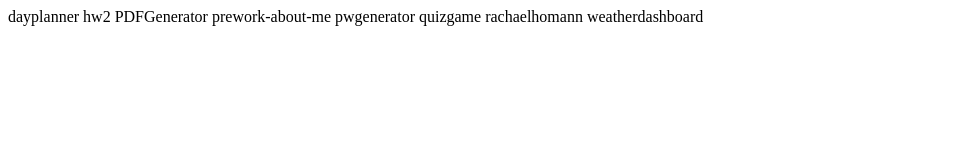
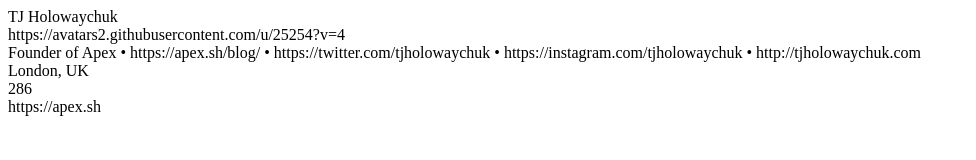
Before and after one commit to rhomann21/PDFGenerator, an Electron app: page index.html in a window 1280 px wide. Shown: the whole page, without its empty margins (0-976 px from the left). Drawn offline with Linux system fonts and the light colour scheme.

Commit message:
user info populates html fields

```diff
--- a/index.html
+++ b/index.html
@@ -8,13 +8,14 @@
       <title>Document</title>
 </head>
 <body>
-      <div>dayplanner
-hw2
-PDFGenerator
-prework-about-me
-pwgenerator
-quizgame
-rachaelhomann
-weatherdashboard</div>
-</body>
+      <div>TJ Holowaychuk</div>
+      <div>https://avatars2.githubusercontent.com/u/25254?v=4</div>
+      <div>Founder of Apex •
+https://apex.sh/blog/ • https://twitter.com/tjholowaychuk •
+https://instagram.com/tjholowaychuk •
+http://tjholowaychuk.com</div>
+      <div>London, UK</div>
+      <div>286</div>
+      <div>https://apex.sh</div>
+      </body>
 </html>
--- a/package.json
+++ b/package.json
@@ -18,6 +18,7 @@
   "homepage": "https://github.com/rhomann21/PDFGenerator#readme",
   "dependencies": {
     "axios": "^0.19.0",
+    "electron": "^7.1.1",
     "html5-to-pdf": "^3.2.0",
     "inquirer": "^7.0.0"
   }
```
Also changed, not shown: index.js (+25 -13 lines), 3 other files.
